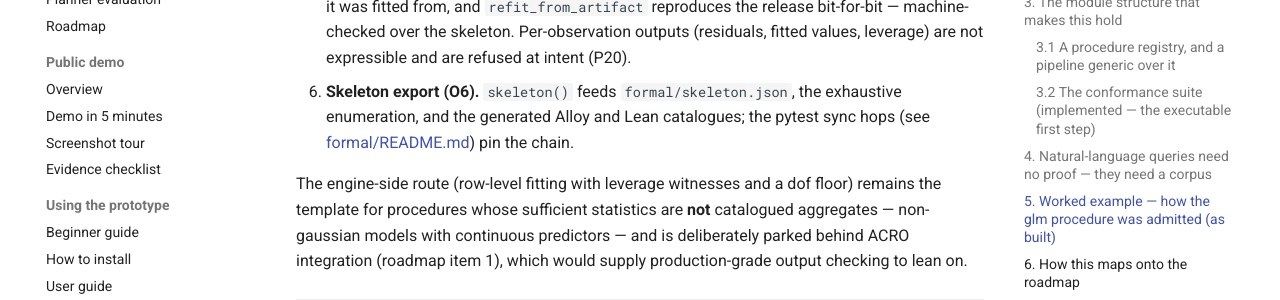
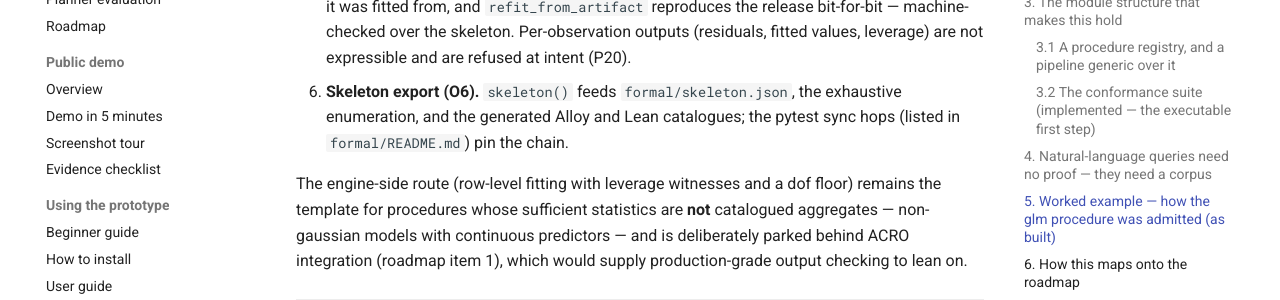
Before and after one commit to wadelab/safe-tre-agent, an MkDocs documentation site: the page built from docs/verifiable-extensions.md, in a window 1280 px wide and 900 px high, scrolled down 5638 px. Shown: the part 178-478 px from the top of the window. Built offline with MkDocs 1.6.1 and Material for MkDocs 9.7.7, drawn with Linux system fonts in a browser that asks for light colours.

Commit message:
Docs: fix a cross-tree link that broke the strict build
mkdocs strict rejects links out of the docs tree; the formal README
reference becomes plain text, as elsewhere in docs/.

```diff
--- a/docs/verifiable-extensions.md
+++ b/docs/verifiable-extensions.md
@@ -219,8 +219,7 @@ O3 is *inherited* rather than re-proven, and a new obligation (O5) replaces it.
    leverage) are not expressible and are refused at intent (P20).
 6. **Skeleton export (O6).** `skeleton()` feeds `formal/skeleton.json`, the
    exhaustive enumeration, and the generated Alloy and Lean catalogues; the
-   pytest sync hops (see [formal/README.md](../formal/README.md)) pin the
-   chain.
+   pytest sync hops (listed in `formal/README.md`) pin the chain.
 
 The engine-side route (row-level fitting with leverage witnesses and a
 dof floor) remains the template for procedures whose sufficient statistics are
```
